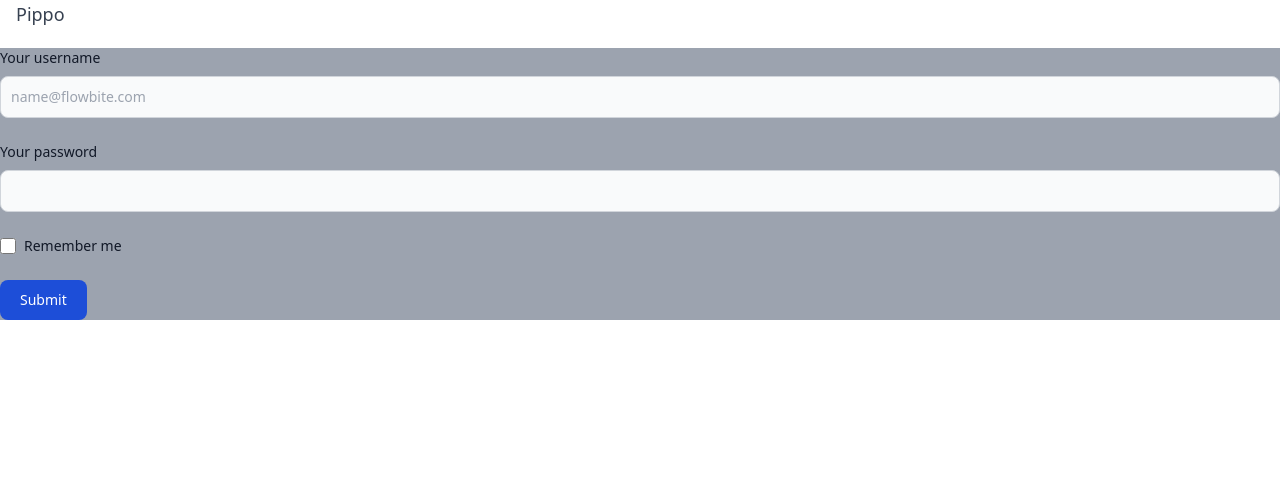
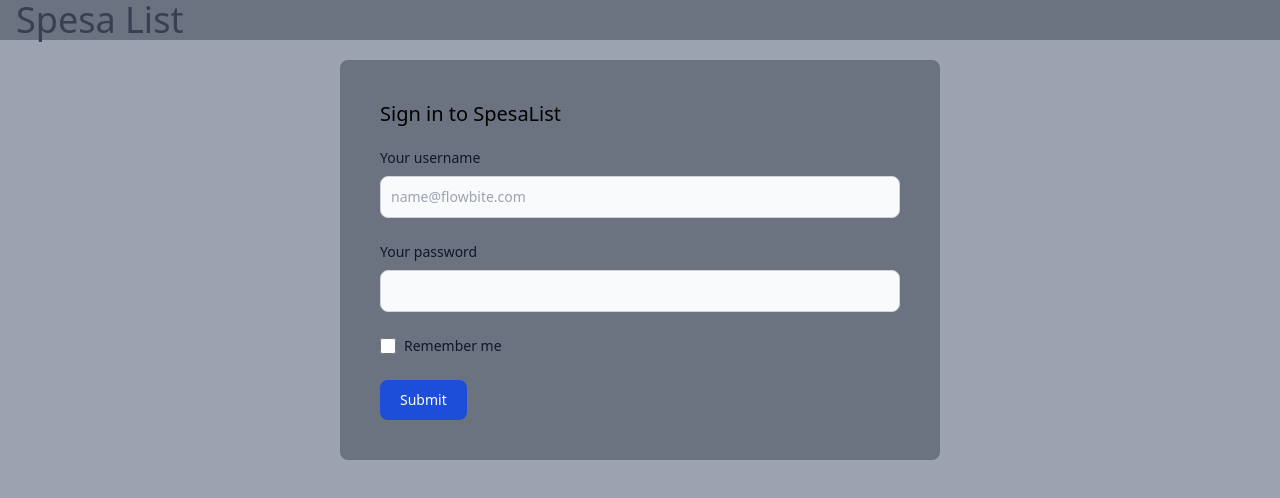
Before and after one commit to Tocco17/SpesaKist, a Vue app: page /login in a window 1280 px wide. Shown: the top 498 px of the page. Built offline with nearby package versions, Linux system fonts and the light colour scheme.

Commit message:
Graphics for the login page

```diff
--- a/src/App.vue
+++ b/src/App.vue
@@ -24,7 +24,6 @@ export default defineComponent({
 </script>
 
 <template>
-
   <header>
     <nav class="
           flex flex-wrap
@@ -34,12 +33,12 @@ export default defineComponent({
           py-4
           md:py-0
           px-4
-          text-lg text-gray-700
-          bg-white
+          text-4xl text-gray-700
+          bg-gray-500
         ">
       <div>
         <a href="#">
-          Pippo
+          Spesa List
         </a>
       </div>
 
@@ -48,7 +47,8 @@ export default defineComponent({
         <path stroke-linecap="round" stroke-linejoin="round" stroke-width="2" d="M4 6h16M4 12h16M4 18h16" />
       </svg>
 
-      <div class="w-full md:flex md:items-center md:w-auto" id="menu" v-if="authStore.isLogged" :class="{'hidden' : navbarOpened}">
+      <div class="w-full md:flex md:items-center md:w-auto" id="menu" v-if="authStore.isLogged"
+        :class="{ 'hidden': navbarOpened }">
         <ul class="
               pt-4
               text-base text-gray-700
@@ -75,7 +75,9 @@ export default defineComponent({
     </nav>
   </header>
 
-  <router-view />
+  <div class="bg-gray-400 min-h-screen p-5 flex flex-col flex-wrap justify-start">
+    <router-view />
+  </div>
 </template>
 
 <style>
--- a/src/views/Login.vue
+++ b/src/views/Login.vue
@@ -38,30 +38,40 @@ export default defineComponent({
 
 
 <template>
-
-
-  <form @submit="login" class="bg-gray-400 mt-5">
+  <div class="bg-gray-500 flex flex-col flex-wrap justify-center ml-80 mr-80 p-10 rounded-lg">
+    <h1 class="text-xl">Sign in to SpesaList</h1>
+    <form @submit="login" class="mt-5 ">
+      <!--//USERNAME-->
       <div class="mb-6">
-      <label for="username" class="block mb-2 text-sm font-medium text-gray-900 dark:text-gray-300">Your
-        username</label>
+        <label for="username" class="block mb-2 text-sm font-medium text-gray-900 dark:text-gray-300">
+          Your username
+        </label>
         <input type="username" id="username" v-model="username"
           class="bg-gray-50 border border-gray-300 text-gray-900 text-sm rounded-lg focus:ring-blue-500 focus:border-blue-500 block w-full p-2.5 dark:bg-gray-700 dark:border-gray-600 dark:placeholder-gray-400 dark:text-white dark:focus:ring-blue-500 dark:focus:border-blue-500"
-        placeholder="name@flowbite.com">
+          placeholder="name@flowbite.com" />
       </div>
+
+      <!--//PASSWORD-->
       <div class="mb-6">
-      <label for="password" class="block mb-2 text-sm font-medium text-gray-900 dark:text-gray-300">Your
-        password</label>
+        <label for="password" class="block mb-2 text-sm font-medium text-gray-900 dark:text-gray-300">
+          Your password
+        </label>
         <input type="password" id="password" v-model="password"
-        class="bg-gray-50 border border-gray-300 text-gray-900 text-sm rounded-lg focus:ring-blue-500 focus:border-blue-500 block w-full p-2.5 dark:bg-gray-700 dark:border-gray-600 dark:placeholder-gray-400 dark:text-white dark:focus:ring-blue-500 dark:focus:border-blue-500">
+          class="bg-gray-50 border border-gray-300 text-gray-900 text-sm rounded-lg focus:ring-blue-500 focus:border-blue-500 block w-full p-2.5 dark:bg-gray-700 dark:border-gray-600 dark:placeholder-gray-400 dark:text-white dark:focus:ring-blue-500 dark:focus:border-blue-500" />
       </div>
+
+      <!--//REMEMBER ME-->
       <div class="flex items-start mb-6">
         <div class="flex items-center h-5">
           <input id="remember" type="checkbox" value=""
-          class="w-4 h-4 bg-gray-50 rounded border border-gray-300 focus:ring-3 focus:ring-blue-300 dark:bg-gray-700 dark:border-gray-600 dark:focus:ring-blue-600 dark:ring-offset-gray-800">
+            class="w-4 h-4 bg-gray-50 rounded border border-gray-300 focus:ring-3 focus:ring-blue-300 dark:bg-gray-700 dark:border-gray-600 dark:focus:ring-blue-600 dark:ring-offset-gray-800" />
         </div>
         <label for="remember" class="ml-2 text-sm font-medium text-gray-900 dark:text-gray-300">Remember me</label>
       </div>
+
+      <!--BUTTON-->
       <button type="submit"
         class="text-white bg-blue-700 hover:bg-blue-800 focus:ring-4 focus:outline-none focus:ring-blue-300 font-medium rounded-lg text-sm w-full sm:w-auto px-5 py-2.5 text-center dark:bg-blue-600 dark:hover:bg-blue-700 dark:focus:ring-blue-800">Submit</button>
     </form>
+  </div>
 </template>
```
Lines whose indentation alone changed are shown as unchanged.
